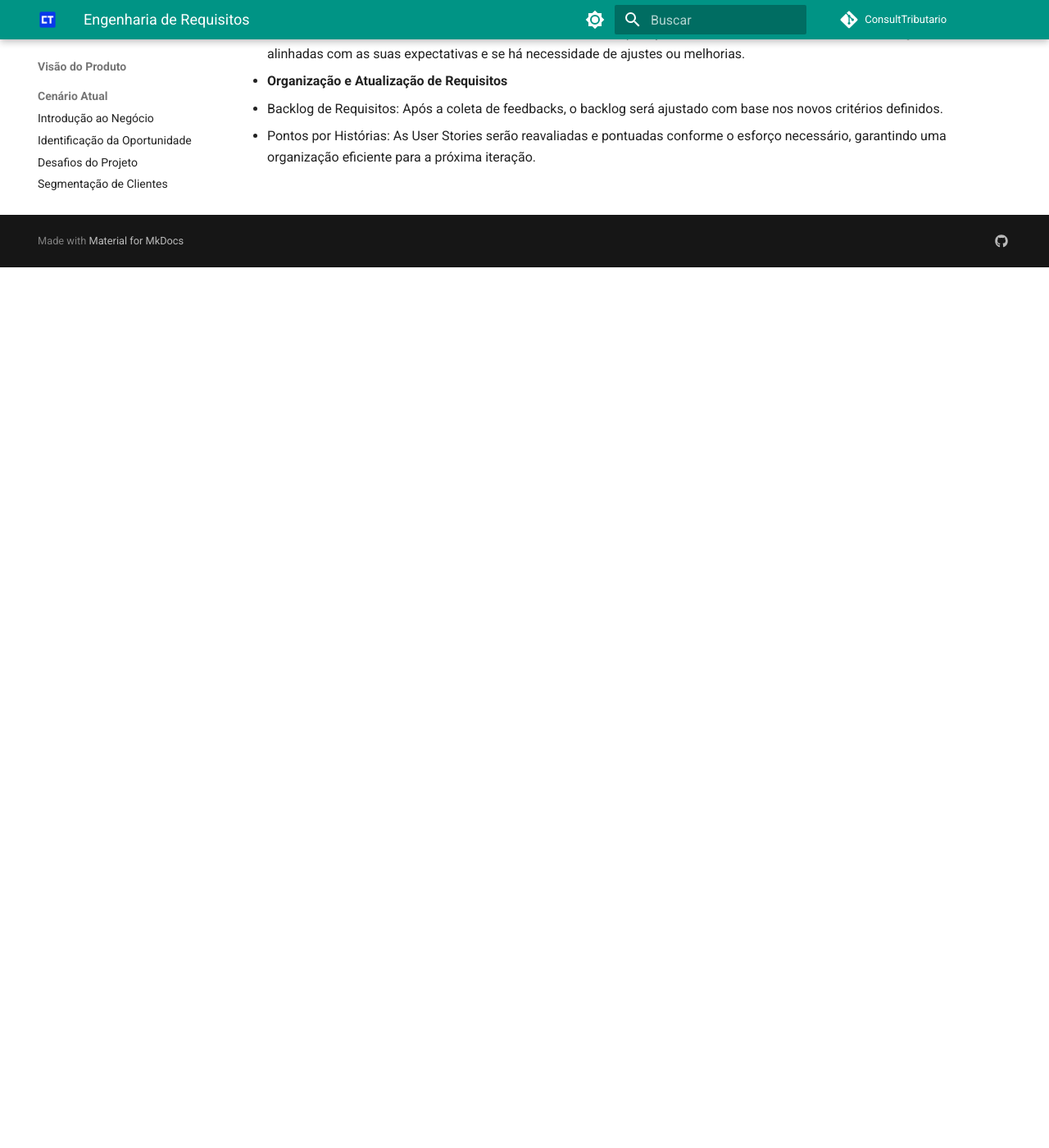
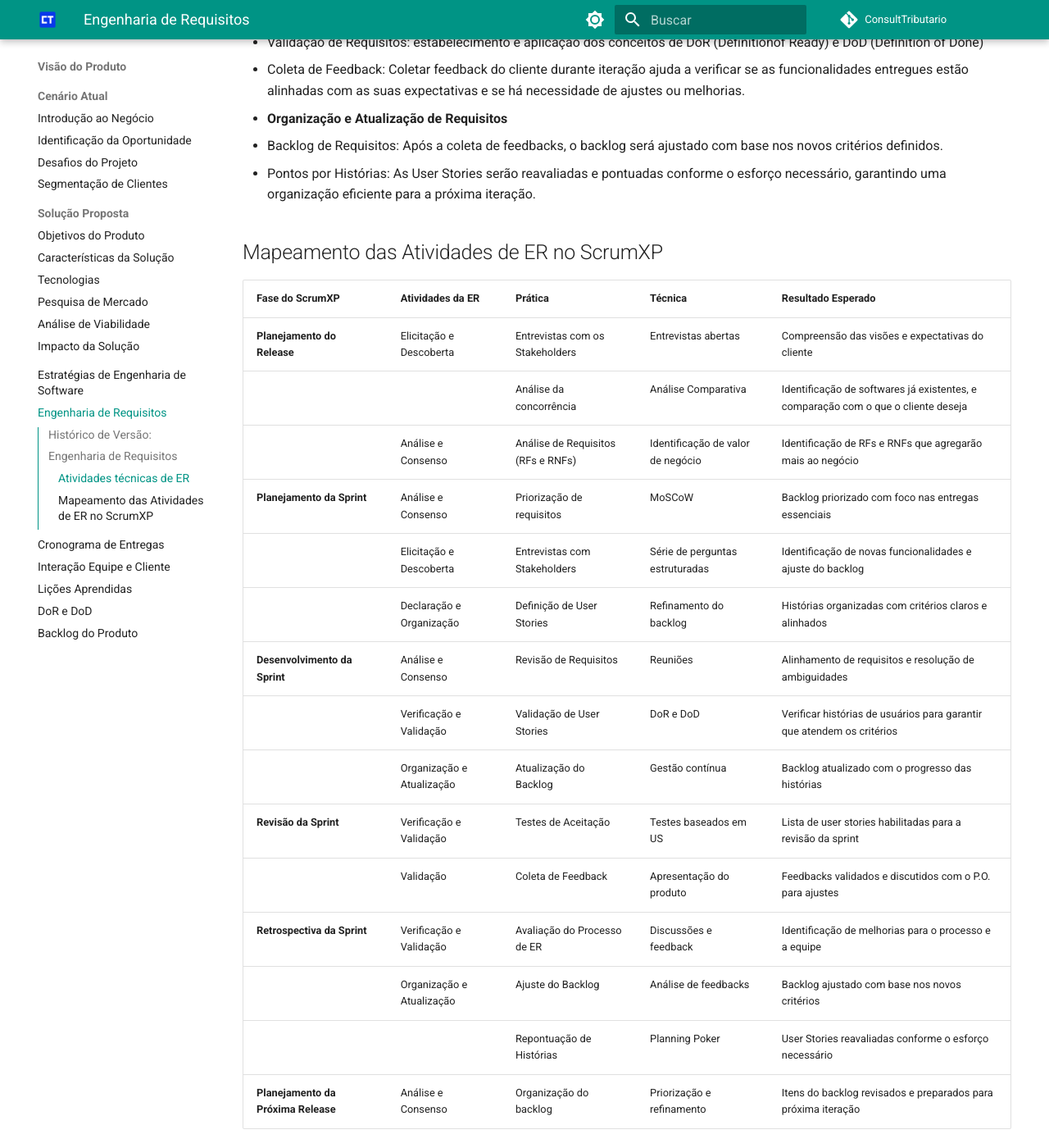
Before and after one commit to mdsreq-fga-unb/2025.1-T02-ConsultTributario, an MkDocs documentation site: the page built from docs/visao-produto/engenharia-requisitos.md, in a window 1280 px wide and 1400 px high, scrolled down 1074 px. Shown: the whole window at 82% size. Built offline with MkDocs 1.6.1 and Material for MkDocs 9.7.7, drawn with Linux system fonts in a browser that asks for light colours; comment, search, counter and statistics services are not loaded; some of the changed text lies outside the part shown.

Commit message:
docs: ajuste de tabela da seção 4.2

```diff
--- a/docs/visao-produto/engenharia-requisitos.md
+++ b/docs/visao-produto/engenharia-requisitos.md
@@ -2,6 +2,7 @@
 | Data | Versão | Descrição | Autor |
 |---- | ------ | --------- | ----- |
 | 26/05/25 | 1.0 | Criação do Documento | Artur Krauspenhar e Diogo |
+| 26/05/25 | 2.0 | Adição de tabela de mapeamento das atividades de ER no ScrumXP | Vinicius Vieira |
 
 # Engenharia de Requisitos
 
@@ -35,3 +36,23 @@
 
   - Backlog de Requisitos: Após a coleta de feedbacks, o backlog será ajustado com base nos novos critérios definidos.
   - Pontos por Histórias: As User Stories serão reavaliadas e pontuadas conforme o esforço necessário, garantindo uma organização eficiente para a próxima iteração.
+
+## Mapeamento das Atividades de ER no ScrumXP
+
+| Fase do ScrumXP | Atividades da ER | Prática | Técnica | Resultado Esperado |
+| :---- | :---- | :---- | :---- | :---- |
+| **Planejamento do Release** | Elicitação e Descoberta | Entrevistas com os Stakeholders | Entrevistas abertas | Compreensão das visões e expectativas do cliente |
+|  |  | Análise da concorrência | Análise Comparativa | Identificação de softwares já existentes, e comparação com o que o cliente deseja |
+|  | Análise e Consenso | Análise de Requisitos (RFs e RNFs) | Identificação de valor de negócio | Identificação de RFs e RNFs que agregarão mais ao negócio |
+| **Planejamento da Sprint** | Análise e Consenso | Priorização de requisitos | MoSCoW | Backlog priorizado com foco nas entregas essenciais |
+|  | Elicitação e Descoberta | Entrevistas com Stakeholders | Série de perguntas estruturadas | Identificação de novas funcionalidades e ajuste do backlog |
+|  | Declaração e Organização | Definição de User Stories | Refinamento do backlog | Histórias organizadas com critérios claros e alinhados |
+| **Desenvolvimento da Sprint** | Análise e Consenso | Revisão de Requisitos | Reuniões | Alinhamento de requisitos e resolução de ambiguidades |
+|  | Verificação e Validação | Validação de User Stories | DoR e DoD | Verificar histórias de usuários para garantir que atendem os critérios |
+|  | Organização e Atualização | Atualização do Backlog | Gestão contínua | Backlog atualizado com o progresso das histórias |
+| **Revisão da Sprint** | Verificação e Validação | Testes de Aceitação | Testes baseados em US | Lista de user stories habilitadas para a revisão da sprint |
+|  | Validação | Coleta de Feedback | Apresentação do produto | Feedbacks validados e discutidos com o P.O. para ajustes |
+| **Retrospectiva da Sprint** | Verificação e Validação | Avaliação do Processo de ER | Discussões e feedback | Identificação de melhorias para o processo e a equipe |
+|  | Organização e Atualização | Ajuste do Backlog | Análise de feedbacks | Backlog ajustado com base nos novos critérios |
+|  |  | Repontuação de Histórias | Planning Poker | User Stories reavaliadas conforme o esforço necessário |
+| **Planejamento da Próxima Release** | Análise e Consenso | Organização do backlog | Priorização e refinamento | Itens do backlog revisados e preparados para próxima iteração |
```
Also changed, not shown: docs/index.md (+1 -0 lines).
